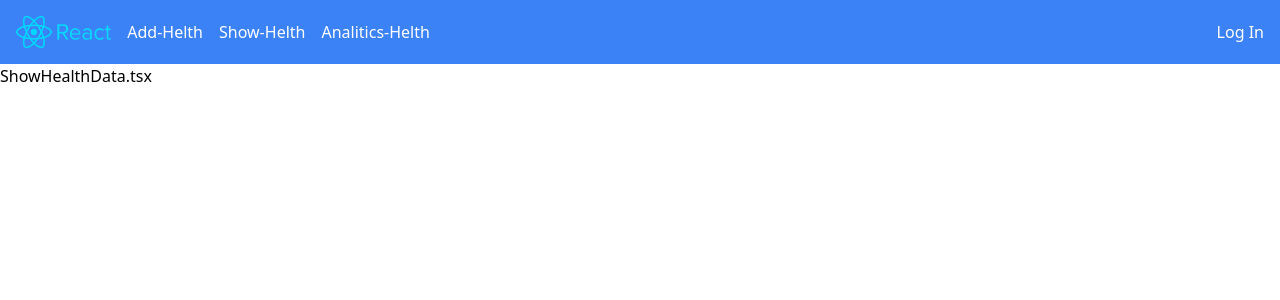
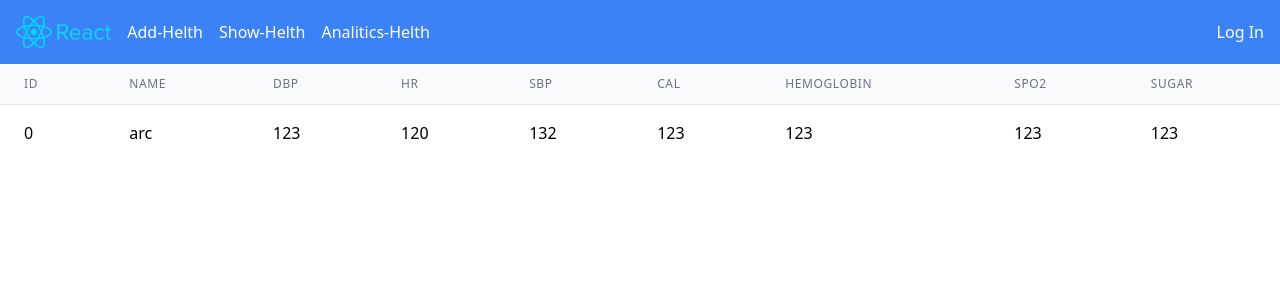
Before and after one commit to SanketWashimkar/Helth_App, a React (Create React App) app: page / in a window 1280 px wide. Shown: the top 300 px of the page. Built offline with nearby package versions, Linux system fonts and the light colour scheme.

Commit message:
main:13th commit

```diff
--- a/src/components/ShowHelthData/ShowHelthData.tsx
+++ b/src/components/ShowHelthData/ShowHelthData.tsx
@@ -1,9 +1,29 @@
 import { useContext } from "react";
 import mainContext from "../../Store/mainContext/mainContext";
+import HealthTable from "../../common/HealthTable/HealthTable";
 
 const ShowHelthData = () => {
   const healthContext: any = useContext(mainContext);
   console.log("healthContext", healthContext);
-  return <div>ShowHealthData.tsx</div>;
+  const {healthData} = healthContext;
+
+  const tHead = [
+    "id",
+    "name",
+    "DBP",
+    "HR",
+    "SBP",
+    "cal",
+    "hemoglobin",
+    "spo2",
+    "sugar",
+
+  ];
+
+console.log('healthData', healthData);
+
+  return <div>
+    <HealthTable tHead = {tHead} healthData = {healthData} />
+  </div>;
 };
 export default ShowHelthData;
```
